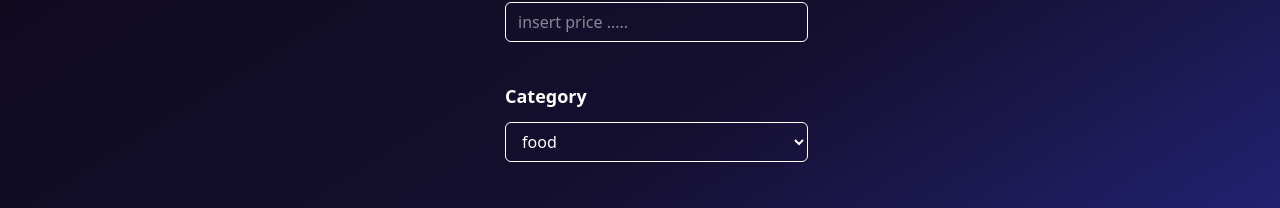
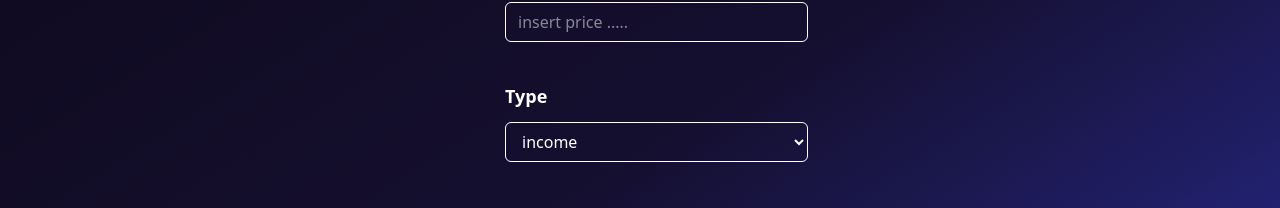
Before and after one commit to HasanKazemi/Budget-Management, a React (Vite) app: page /transactions in a window 1280 px wide. Shown: the part 241-449 px from the top of the page. Built offline with nearby package versions, Linux system fonts and the light colour scheme.

Commit message:
improve select items

```diff
--- a/src/components/CustomSelect.jsx
+++ b/src/components/CustomSelect.jsx
@@ -1,12 +1,11 @@
 import React from 'react'
 
-const CustomSelect = ({label,setValue}) => {
-    const defaultCategories = ['food', 'transport', 'bill', 'fun']
+const CustomSelect = ({label,options,setValue}) => {
     return (
         <div className='flex flex-col mb-10 gap-3'>
             <label htmlFor={label} className='font-bold text-lg'>{label.charAt(0).toUpperCase()+label.slice(1)}</label>
             <select id={label} onChange={(event)=>setValue(event.target.value)} className='border rounded-md px-3 h-10 cursor-pointer'>
-                {defaultCategories?.map((item, index) => (
+                {options?.map((item, index) => (
                     <option key={index} value={item} className='text-[#0f0a1e] cursor-pointer'>{item}</option>
                 ))}
             </select>
--- a/src/pages/Transaction.jsx
+++ b/src/pages/Transaction.jsx
@@ -8,6 +8,7 @@ const Transaction = () => {
   const [title, setTitle] = useState('')
   const [price, setPrice] = useState('')
   const [type, setType] = useState('income')
+  const defaultTpes = ["income","expense"]
   const [category, setCategory] = useState('')
   const defaultCategories = ['food', 'transport', 'bill', 'fun']
   const [date, setDate] = useState(new Date().toISOString().split('T')[0])
@@ -20,6 +21,7 @@ const Transaction = () => {
       id: transaction.length +  1,
       title:title,
       price:price,
+      type:type,
       category:category,
       date:date,
     }))
@@ -30,8 +32,8 @@ const Transaction = () => {
         <form className='w-[40%]' onSubmit={(event)=>handleSubmit(event)}>
             <CustomInput label='title' type="text" value={title} setValue={setTitle} placeholder="insert title ....." />
             <CustomInput label='price' type="number" value={price} setValue={setPrice} placeholder="insert price ....." />
-            <CustomSelect label='category' defaultCategories={defaultCategories} setValue={setCategory} />
-            <CustomSelect label='category' setValue={setCategory} />
+            <CustomSelect label='type' options={defaultTpes} setValue={setType} />
+            <CustomSelect label='category' options={defaultCategories} setValue={setCategory} />
             <CustomInput label='date' type="date" value={date} setValue={setDate} />
             <div className='flex justify-center'>
                 <button className='btn btn-blue border py-1 px-4 rounded-md cursor-pointer'>submit</button>
--- /dev/null
+++ b/src/redux/store.ts
@@ -0,0 +1,11 @@
+import { configureStore } from '@reduxjs/toolkit';
+import { transactionSlice } from './slices/TransactionListSlice';
+
+export const store = configureStore({
+  reducer: {
+    transaction: transactionSlice.reducer,
+  },
+});
+
+export type RootState = ReturnType<typeof store.getState>;
+export type AppDispatch = typeof store.dispatch;
```
